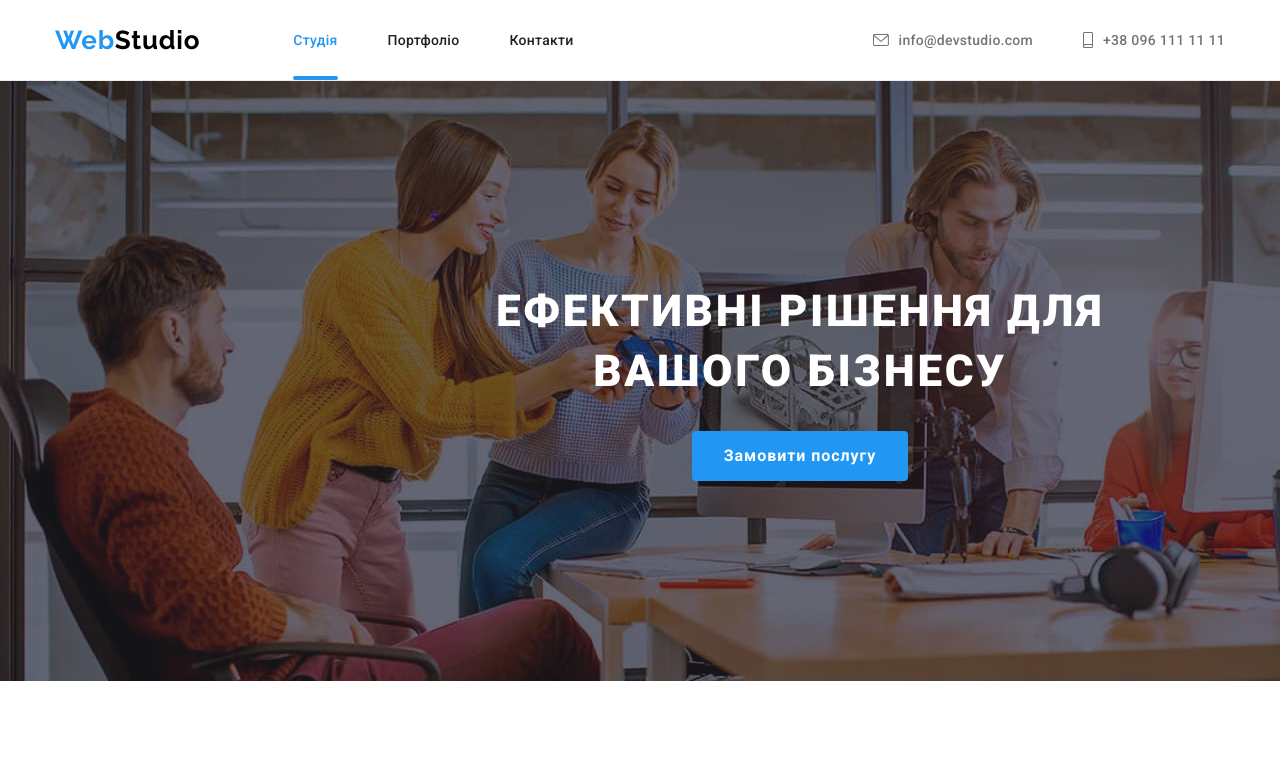
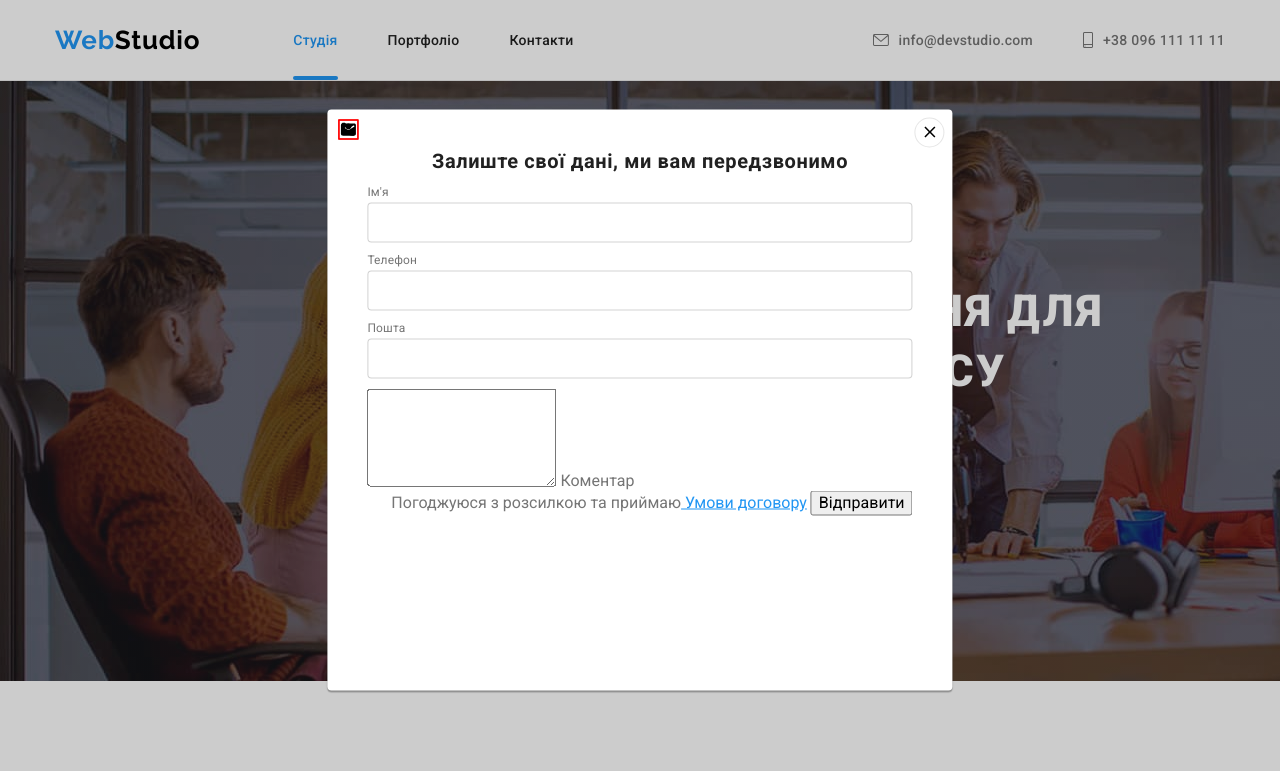
Before and after one commit to Skonerok/goit-markup-hw-06, a plain HTML site: page index.html in a window 1280 px wide. Shown: the top 771 px of the page. Drawn offline with nearby package versions, Linux system fonts and the light colour scheme.

Commit message:
draft modal form

```diff
--- a/css/styles.css
+++ b/css/styles.css
@@ -492,14 +492,12 @@ margin-left: 93px;
 }
 
 .subscribe-title {
-/* display: inline-block; */
 font-weight: 700;
 font-size: 14px;
 line-height: calc(16 / 14);
 letter-spacing: 0.03em;
 text-transform: uppercase;
 color: var(--secondary-color);
-/* margin-bottom: 20px; */
 }
 
 .subscribe-form {
@@ -554,10 +552,9 @@ position: absolute;
 top: 13px;
 right: 28px;
 margin-left: 10px;
-/* fill: var(--secondary-color); */
 }
 
-/* MODAL WINDOW */
+/*==== MODAL WINDOW ====*/
 
 .backdrop {
   position: fixed;
@@ -586,7 +583,7 @@ min-height: 581px;
 background-color: #fff;
 box-shadow: 0px 1px 3px rgba(0, 0, 0, 0.12), 0px 1px 1px rgba(0, 0, 0, 0.14), 0px 2px 1px rgba(0, 0, 0, 0.2);
 border-radius: 4px;
-padding: 0 40px 0 40px;
+padding: 40px;
 }
 
 .backdrop.is-hidden .modal {
@@ -609,14 +606,93 @@ border: 1px solid rgba(0, 0, 0, 0.1);
 cursor: pointer;
 }
 
-/* MODAL FORMS */
+/* MODAL FORM */
+.modal-title {
+  font-weight: 700;
+    font-size: 20px;
+    line-height: calc(23 / 20);
+    text-align: center;
+    letter-spacing: 0.03em;
+    color: var(--header-color);
+    margin-bottom: 12px;
+}
+
 .form-group {
-  display: flex;
-  flex-direction: column;
+display: flex;
+flex-direction: column;
+gap: 10px;
+}
+
+.form-field {
+
 
 }
 
+.form-label {
+  /* position: relative; */
+margin-bottom: 4px;
+display: block;
+font-size: 12px;
+line-height: calc(14 / 12);
+letter-spacing: 0.01em;
+color: var(--prevailing-color);
+}
 
+.form-input {
+/* position: relative; */
+border: 1px solid rgba(33, 33, 33, 0.2);
+border-radius: 4px;
+width: 100%;
+height: 40px;
+}
+
+.form-input:hover {
+  border-color: var(--accent-color);
+  transition: border-color 250ms var(--animation-function);
+}
+
+.form-icon {
+  position: absolute;
+  top: 11px;
+  left: 12px;
+  outline: 1px solid red;
+}
+
+.form-agreement {
+margin-bottom: 20px;
+}
+
+.form-checkbox {
+  appearance: none;
+  cursor: pointer;
+}
+
+/* .form-checkbox:checked {
+
+}
+
+.form-checkbox-icon .checked {
+opacity: 1;
+}
+
+.form-checkbox-icon .unchecked {
+opacity: 0;
+} */
+
+.form-agreement-text {
+  user-select: none;
+}
+
+.form-agreement-link {
+  color: var(--accent-color);
+}
+
+.form-btn {
+  /* display: block;
+  margin: 0 auto; */
+
+
+}
 /* ===== PORTFOLIO PAGE =====*/
 
 /* BUTTONS*/
--- a/index.html
+++ b/index.html
@@ -570,7 +570,8 @@
       </div>
     </footer>
     <!-- Модальне вікно -->
-    <div class="backdrop is-hidden" data-modal>
+    <!-- IS HIDDEN -> -->
+    <div class="backdrop " data-modal>
       <div class="modal">
         <button class="close-btn" type="button" data-modal-close>
           <svg class="close-btn-icon" width="18" height="18">
@@ -581,36 +582,40 @@
         <form class="modal-form">
           <div class="form-group">
             <label class="form-field">
-              <input class="form-input" type="text" name="">
               <span class="form-label">Ім'я</span>
+              <input class="form-input" type="text" name="name">
               <svg class="form-icon" width="18" height="18">
                 <use href="./images/icons.svg#person-icon"></use>
               </svg>
             </label>
             <label class="form-field">
-              <input class="form-input" type="text" name="">
               <span class="form-label">Телефон</span>
+              <input class="form-input" type="text" name="telephone">
               <svg class="form-icon" width="18" height="18">
                 <use href="./images/icons.svg#phone-icon"></use>
               </svg>
             </label>
             <label class="form-field">
-              <input class="form-input" type="text" name="">
               <span class="form-label">Пошта</span>
+              <input class="form-input" type="text" name="email">
               <svg class="form-icon" width="18" height="18">
                 <use href="./images/icons.svg#email-icon"></use>
               </svg>
             </label>
             <label class="form-field">
-              <textarea class="form-message" name="" rows="5"></textarea>
+              <textarea class="form-message" name="comment" rows="5"></textarea>
               <span class="">Коментар</span>
             </label>
           </div>
-          <label class="">
-            <input type="checkbox" name="">
-            <span class="">Погоджуюся з розсилкою та приймаю<a href="">Умови договору</a></span>
+          <label class="form-agreement">
+            <input class="form-checkbox" type="checkbox" name="agreement-checkbox" placeholder="Введіть текст">
+            <svg class="form-checkbox-icon" width="16" height="15">
+              <use class="unchecked" href="./images/icons.svg#icon-uncheck"></use>
+              <use class="checked" href="./images/icons.svg#icon-check"></use>
+            </svg>
+            <span class="form-agreement-text">Погоджуюся з розсилкою та приймаю<a class="form-agreement-link" href=""> Умови договору</a></span>
           </label>
-          <button class="form-btn" type="submit">Відправити</button>
+          <button class="form-btn btn" type="submit">Відправити</button>
           </form>
       </div>
     </div>
```
Also changed, not shown: images/icons.svg.
